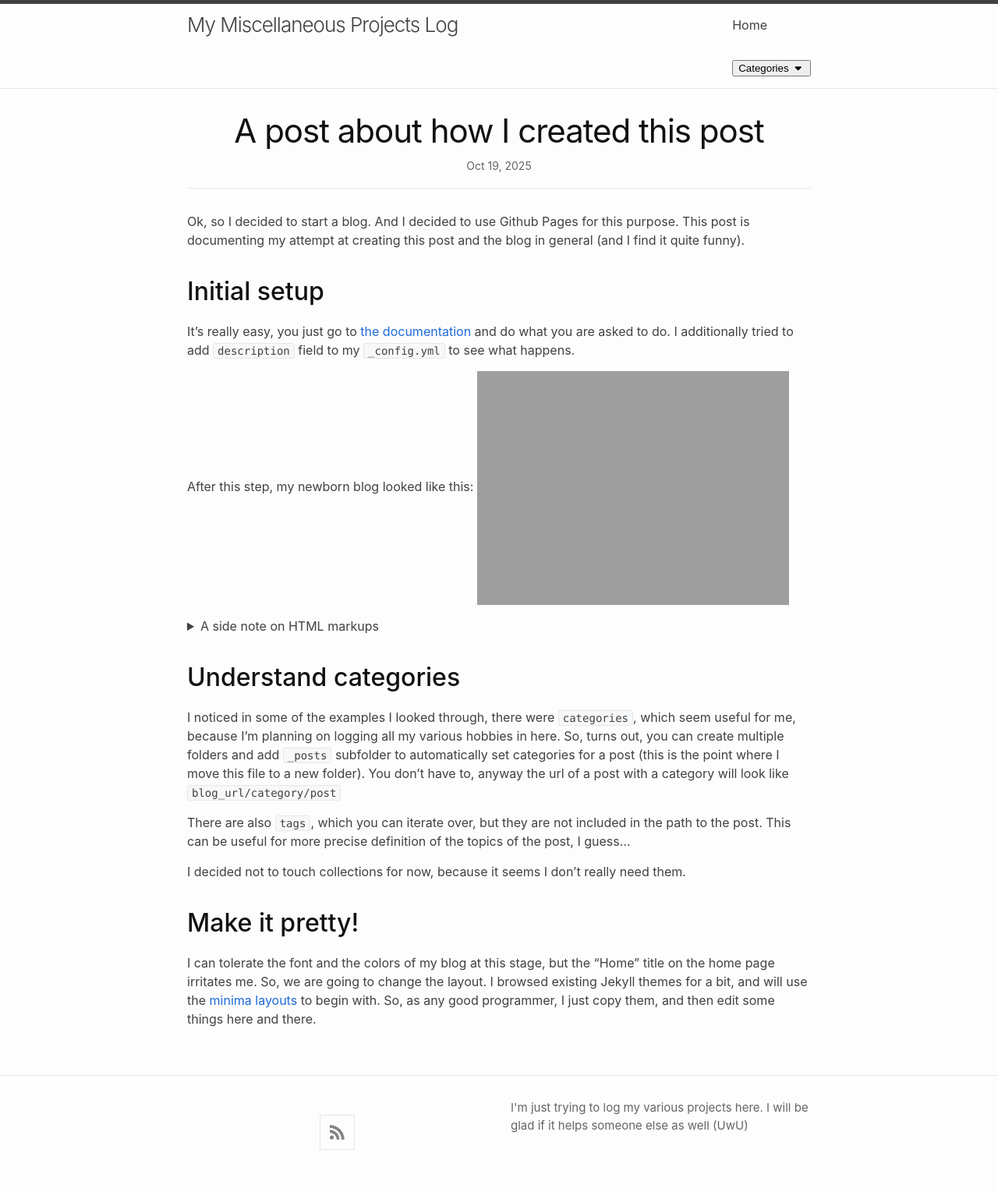
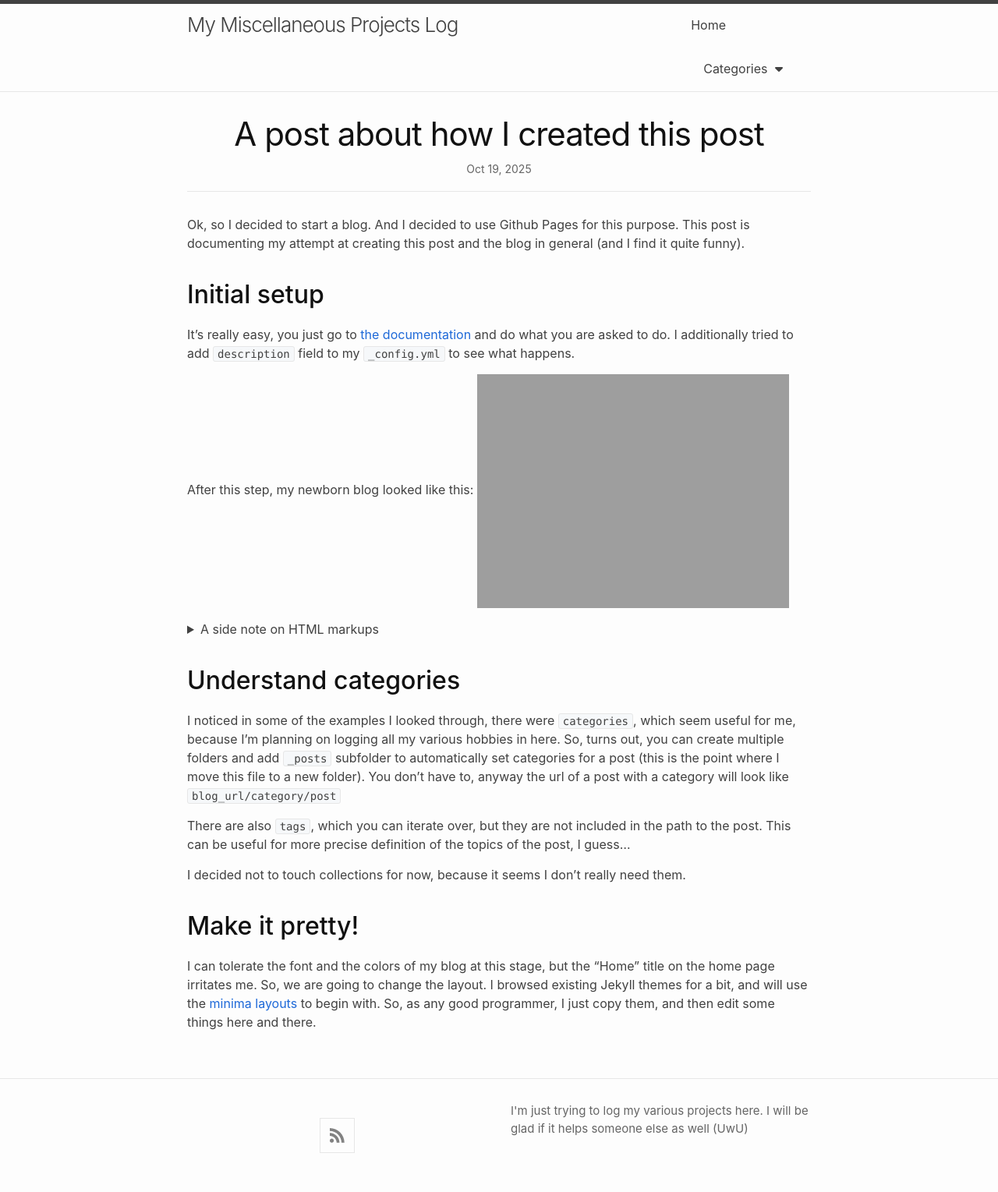
Before and after one commit to ris-iris/my-blog, a Jekyll site: the page built from coding/_posts/2025-10-19-first-post.md, in a window 1280 px wide. Shown: the whole page at 78% size. Built offline with Jekyll 4.4.1, drawn with Linux system fonts in a browser that asks for light colours; nearby versions of some CDN libraries; our own code applies the rules of GitHub Pages for plain Markdown files.

Commit message:
Add dropdown menu for categories in navigation
Added a dropdown menu for categories in the navigation.

```diff
--- a/_includes/nav-items.html
+++ b/_includes/nav-items.html
@@ -5,7 +5,7 @@
   <a class="nav-item" href="{{ hyperpage.url | relative_url }}">{{ hyperpage.title | escape }}</a>
   {%- endif -%}
   {%- endfor %}
-   <div class="nav-item">
+   <div class="dropdown">
     <button class="dropbtn">Categories
       <i class="fa fa-caret-down"></i>
     </button>
```
